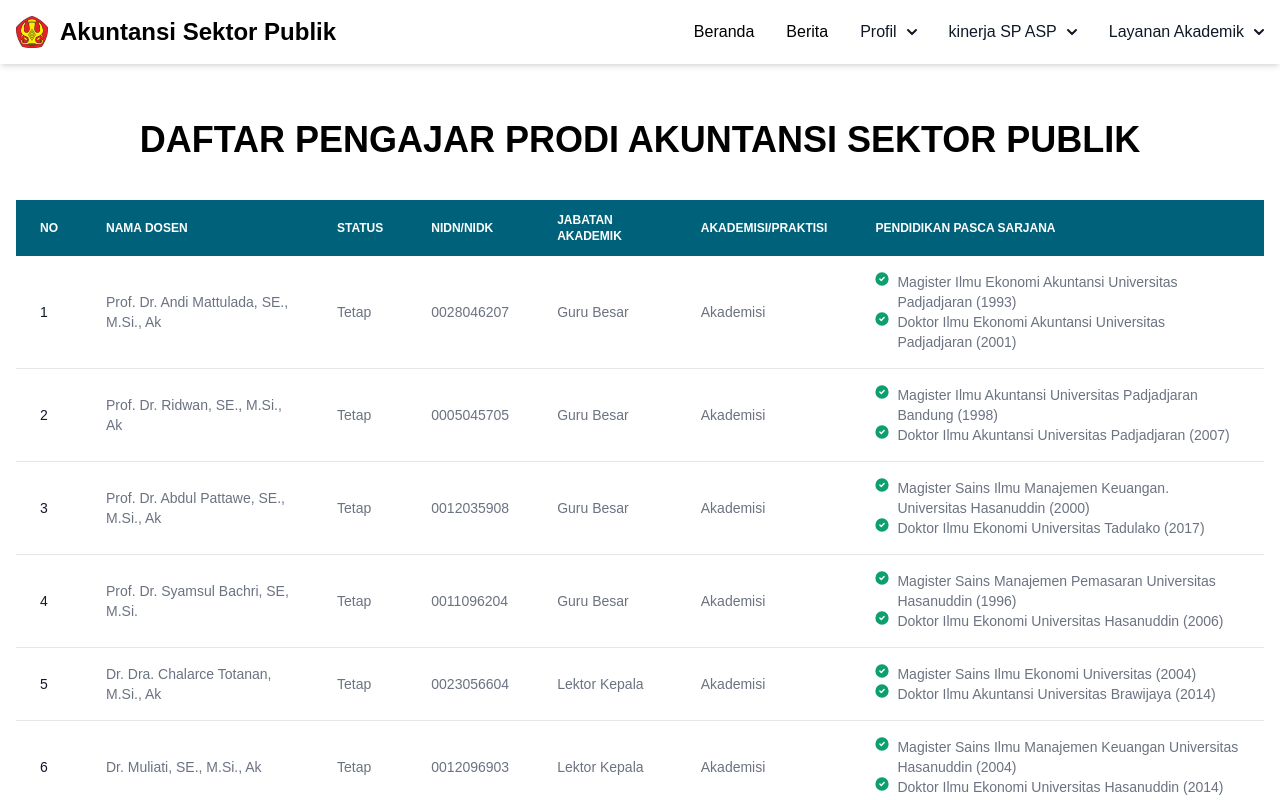
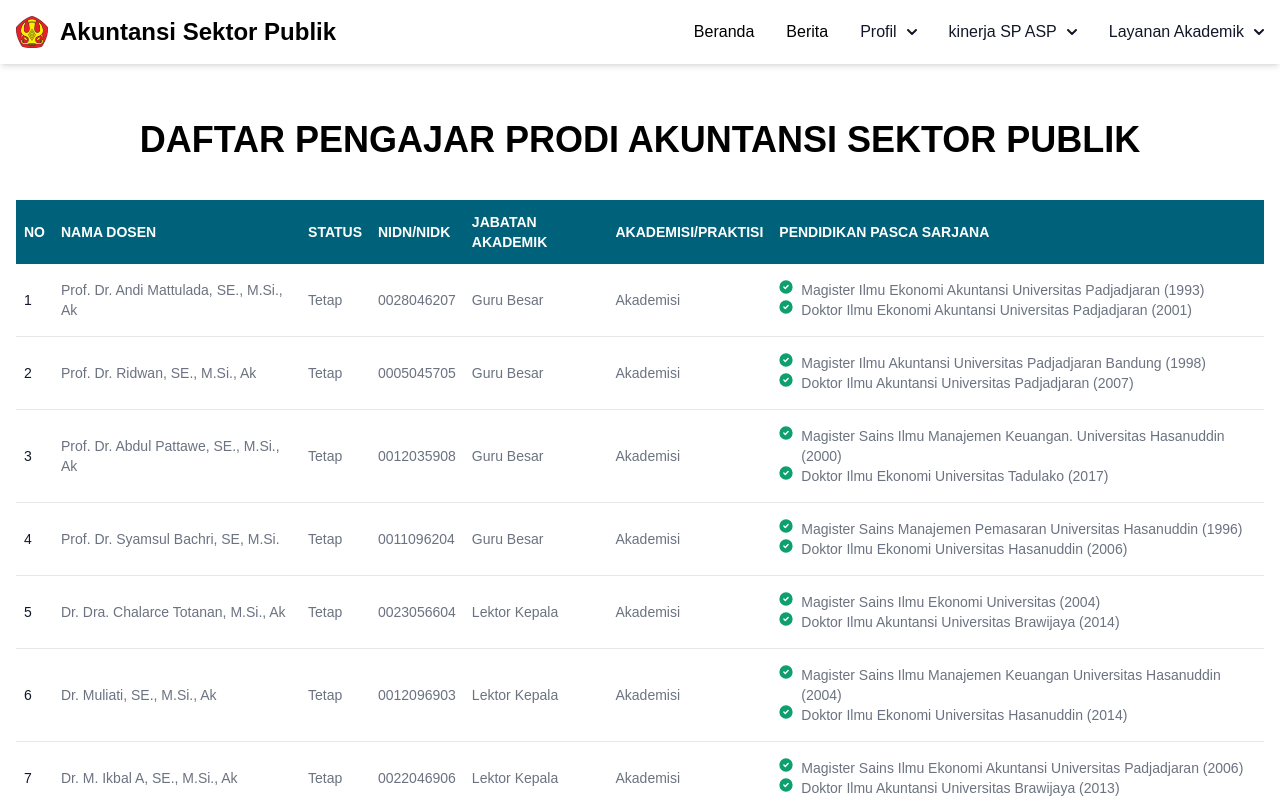
Before and after one commit to muhammadbilal2468/fekon-untad, a React (Create React App) app: page /dosen in a window 1280 px wide. Shown: the top 800 px of the page. Built offline with nearby package versions, Linux system fonts and the light colour scheme.

Commit message:
update navbar error

```diff
--- a/src/screens/LandingPage/Layanan/KurikulumAkademik.jsx
+++ b/src/screens/LandingPage/Layanan/KurikulumAkademik.jsx
@@ -14,7 +14,7 @@ const KurikulumAkademik = () => {
 
   console.log("matkul", matkul);
   return (
-    <div className="max-w-screen-xl mx-auto p-4 mb-96">
+    <div className="max-w-screen-xl mx-auto xl:p-4 p-2 mb-96">
       <h2 className="text-4xl font-bold text-center my-10">
         KURIKULUM AKADEMIK
       </h2>
--- a/src/screens/LandingPage/Profil/Personil/Dosen.jsx
+++ b/src/screens/LandingPage/Profil/Personil/Dosen.jsx
@@ -4,54 +4,51 @@ import dosenData from "../../../../data/dosen.json";
 const Dosen = () => {
   return (
     <div className="max-w-screen-xl mx-auto p-4">
-      <h2 className="text-4xl font-bold text-center my-10">
+      <h2 className="xl:text-4xl text-lg font-bold text-center my-10">
         DAFTAR PENGAJAR PRODI AKUNTANSI SEKTOR PUBLIK
       </h2>
       <div className="overflow-x-auto relative">
-        <table className="w-full text-sm text-left text-gray-500 dark:text-gray-400">
-          <thead className="text-xs text-gray-700 uppercase bg-gray-50 dark:bg-gray-700 dark:text-gray-400">
+        <table className="w-full xl:text-sm text-[10px] text-left text-gray-500">
+          <thead className="text-gray-700 uppercase bg-gray-50">
             <tr className="bg-primary text-white">
-              <th scope="col" className="py-3 px-6">
+              <th scope="col" className="py-3 px-2">
                 No
               </th>
-              <th scope="col" className="py-3 px-6">
+              <th scope="col" className="py-3 px-2">
                 Nama Dosen
               </th>
-              <th scope="col" className="py-3 px-6">
+              <th scope="col" className="py-3 px-2">
                 Status
               </th>
-              <th scope="col" className="py-3 px-6">
+              <th scope="col" className="py-3 px-2">
                 NIDN/NIDK
               </th>
-              <th scope="col" className="py-3 px-6">
+              <th scope="col" className="py-3 px-2">
                 Jabatan Akademik
               </th>
-              <th scope="col" className="py-3 px-6">
+              <th scope="col" className="py-3 px-2">
                 Akademisi/Praktisi
               </th>
-              <th scope="col" className="py-3 px-6">
+              <th scope="col" className="py-3 px-2">
                 Pendidikan Pasca Sarjana
               </th>
             </tr>
           </thead>
           <tbody>
             {dosenData.map((dosen, index) => (
-              <tr
-                key={index}
-                className="bg-white border-b dark:bg-gray-800 dark:border-gray-700"
-              >
+              <tr key={index} className="bg-white border-b">
                 <th
                   scope="row"
-                  className="py-4 px-6 font-medium text-gray-900 whitespace-nowrap dark:text-white"
+                  className="py-4 px-2 font-medium text-gray-900 whitespace-nowrap"
                 >
                   {dosen.NO}
                 </th>
-                <td className="py-4 px-6">{dosen.NAMA_DOSEN}</td>
-                <td className="py-4 px-6">{dosen.STATUS}</td>
-                <td className="py-4 px-6">{dosen["NIDN/NIDK"]}</td>
-                <td className="py-4 px-6">{dosen.JABATAN_AKADEMIK}</td>
-                <td className="py-4 px-6">{dosen.AKADEMISI_PRAKTISI}</td>
-                <td className="py-4 px-6">
+                <td className="py-4 px-2">{dosen.NAMA_DOSEN}</td>
+                <td className="py-4 px-2">{dosen.STATUS}</td>
+                <td className="py-4 px-2">{dosen["NIDN/NIDK"]}</td>
+                <td className="py-4 px-2">{dosen.JABATAN_AKADEMIK}</td>
+                <td className="py-4 px-2">{dosen.AKADEMISI_PRAKTISI}</td>
+                <td className="py-4 px-2">
                   <ul>
                     <li class="flex">
                       <svg
--- a/src/screens/LandingPage/Profil/Personil/Pimpinan.jsx
+++ b/src/screens/LandingPage/Profil/Personil/Pimpinan.jsx
@@ -4,7 +4,7 @@ import { pimpinanImg } from "../../../../assets";
 const Pimpinan = () => {
   return (
     <>
-      <div className="mb-20 w-4/5 mx-auto  pt-[100vh]">
+      <div className="mb-20 w-4/5 mx-auto pt-[100vh]">
         <h2 className="text-center text-3xl mb-10">PIMPINAN</h2>
         <div className="flex gap-5">
           <div
```
